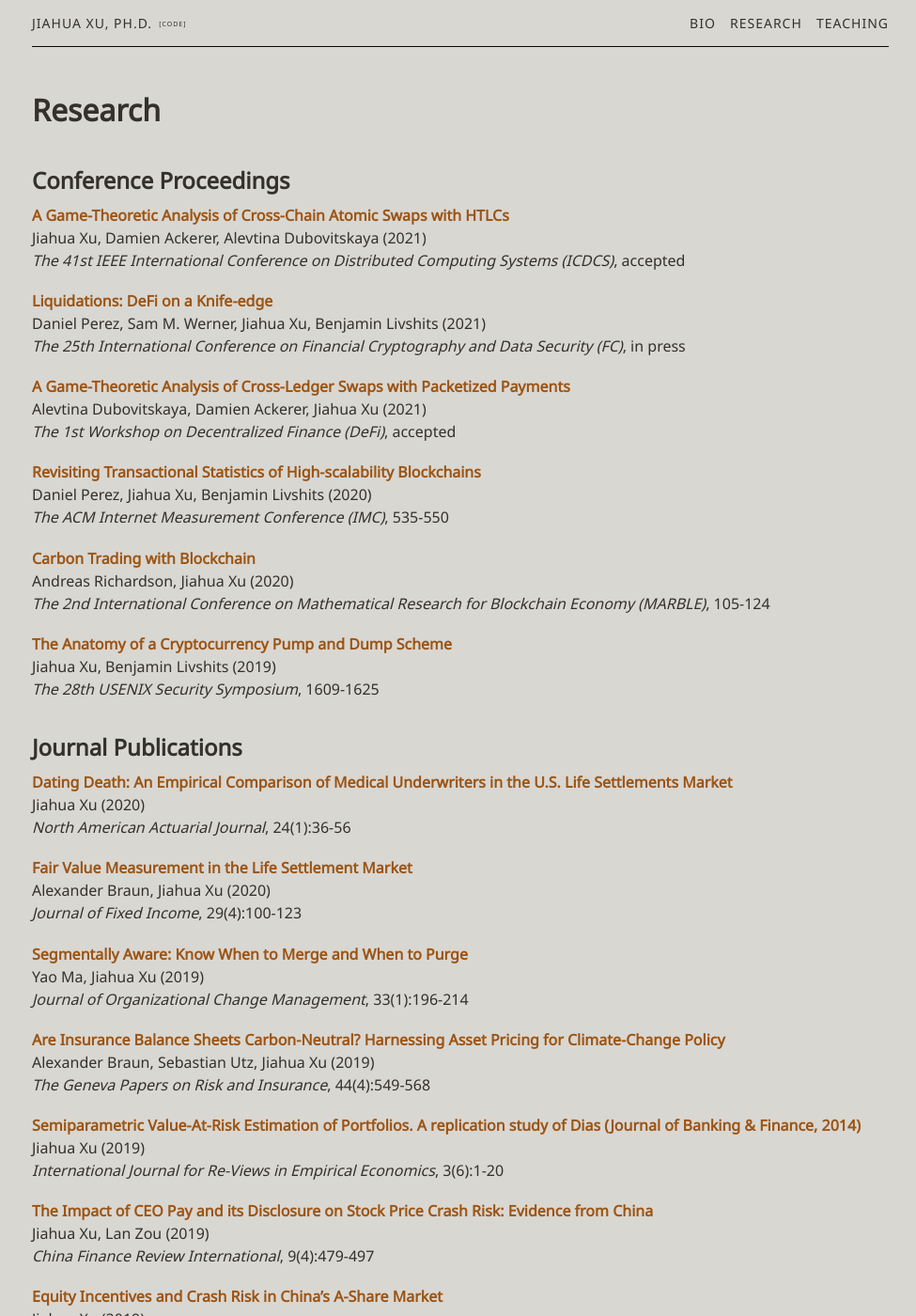
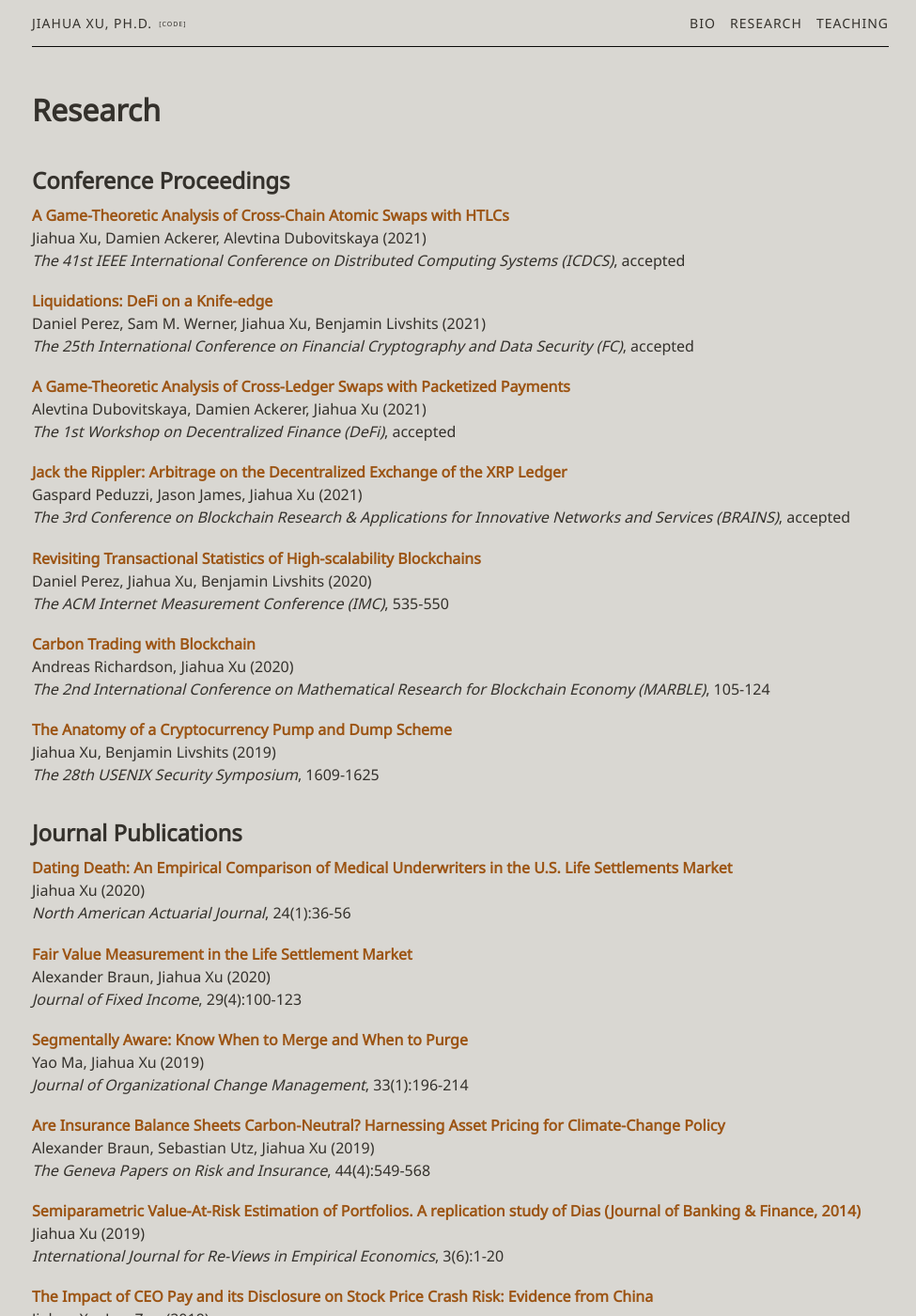
Before and after one commit to xujiahuayz/xujiahuayz.github.io, a Jekyll site: the page built from publications.md, in a window 1280 px wide and 1400 px high. Shown: the whole window at 94% size, without its empty margins (150-1125 px from the left). Built offline with Jekyll 4.4.1, drawn with Linux system fonts in a browser that asks for light colours; some of the changed text lies outside the part shown.

Commit message:
update publications

```diff
--- a/publications.md
+++ b/publications.md
@@ -11,10 +11,11 @@ conf:
       year:    "2021"
       url:     "https://arxiv.org/abs/2011.11325"
 
+
     - title:   "Liquidations: DeFi on a Knife-edge"
       author:  "Daniel Perez, Sam M. Werner, Jiahua Xu, Benjamin Livshits"
       journal: "The 25th International Conference on Financial Cryptography and Data Security (FC)"
-      number:  "in press"
+      number:  "accepted"
       year:    "2021"
       url:     "https://arxiv.org/abs/2009.13235"
 
@@ -24,6 +25,13 @@ conf:
       number:  "accepted"
       year:    "2021"
       url:     "https://arxiv.org/abs/2103.02056"
+
+    - title:   "Jack the Rippler: Arbitrage on the Decentralized Exchange of the XRP Ledger"
+      author:  "Gaspard Peduzzi, Jason James, Jiahua Xu"
+      journal: "The 3rd Conference on Blockchain Research & Applications for Innovative Networks and Services (BRAINS)"
+      number:  "accepted"
+      year:    "2021"
+      url:     ""
 
     - title:   "Revisiting Transactional Statistics of High-scalability Blockchains"
       author:  "Daniel Perez, Jiahua Xu, Benjamin Livshits"
@@ -109,12 +117,16 @@ chapters:
     - title:   "From banks to DeFi: the evolution of the lending market"
       author:  "Jiahua Xu, Nikhil Vadgama"
       journal: "Enabling the Internet of Value: How Blockchain Connects Global Businesses"
-      number:  "in press"
+      number:  "accepted"
       year:    "2021"
       url:     "https://arxiv.org/abs/2104.00970"
 
 wps:
 
+
+    - title:   "SoK: Yield Aggregators in DeFi"
+      author:  "Simon Cousaert, Jiahua Xu, Toshiko Matsui"
+      url:     "https://arxiv.org/abs/2105.13891"
 
     - title:   "SoK: Decentralized Exchanges (DEX) with Automated Market Maker (AMM) protocols"
       author:  "Jiahua Xu, Nazariy Vavryk, Krzysztof Paruch, Simon Cousaert"
@@ -184,8 +196,10 @@ pad:
 [**{{item.title}}**]({% if item.internal %}{{item.url | prepend: site.baseurl}}
 {% else %}{{item.url}}{% endif %}){:target="_blank"}
 <br />
-{{item.author}} ({{item.year}})<br />
+{{item.author}} ({{item.year}})
+<br />
 *{{item.journal}}*, {{item.number}}
+<br />
 {% endfor %}
 
 
```
Also changed, not shown: other parts of publications.md (+1 -1 lines), 2 other files.
